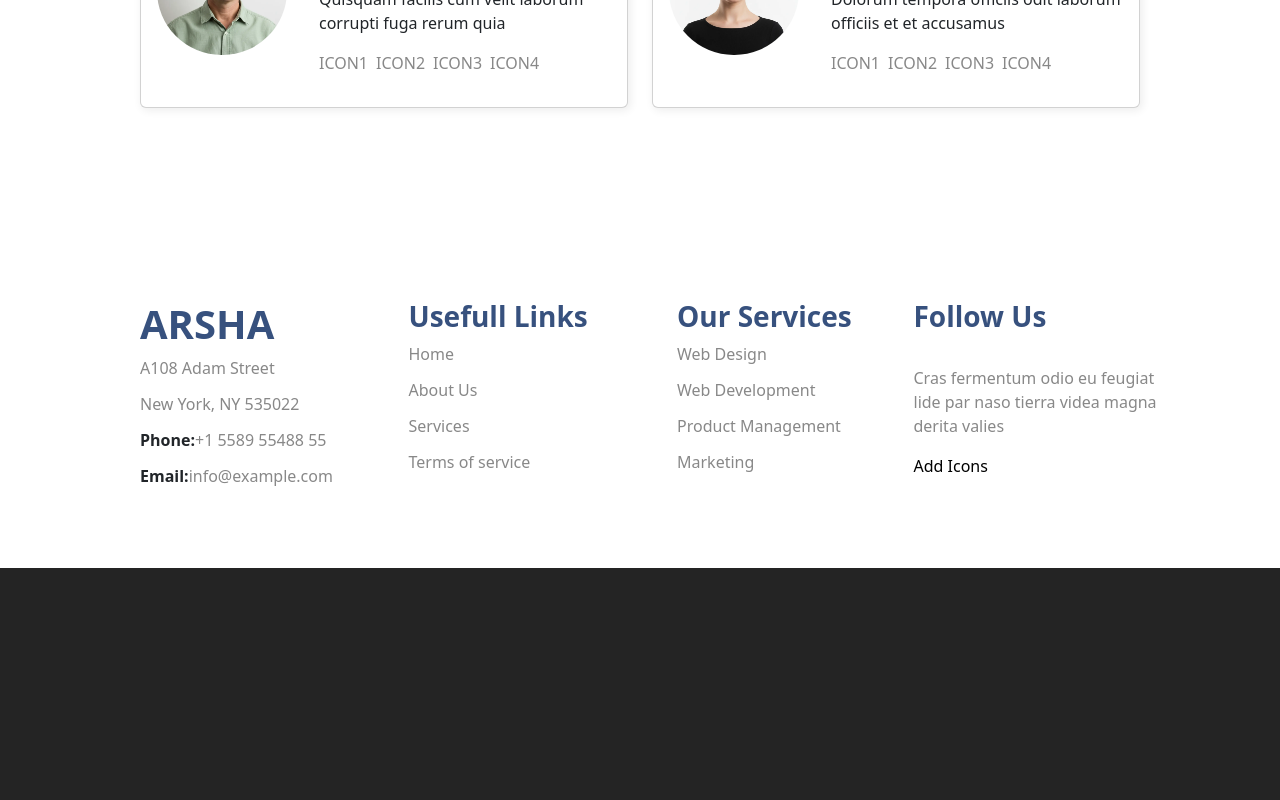
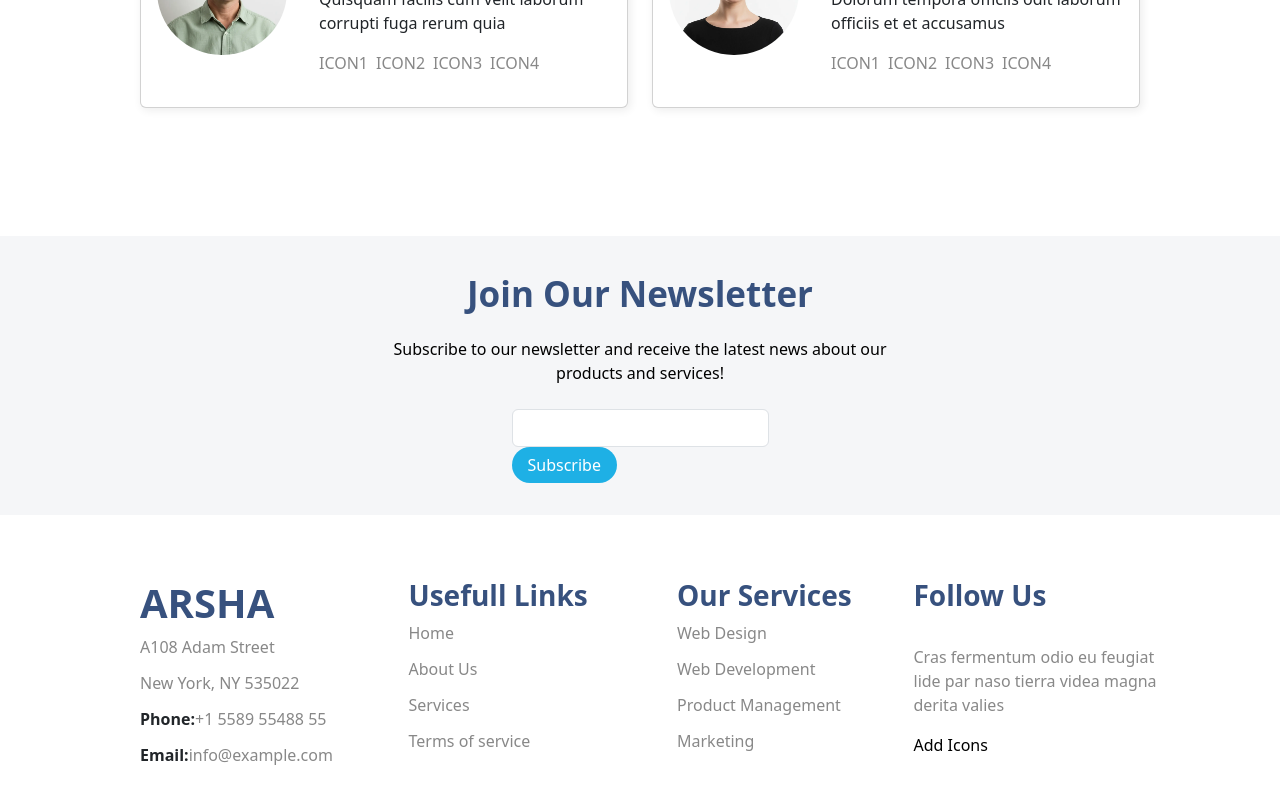
Before and after one commit to meenado89/MERN, a React (Vite) app: page /Team in a window 1280 px wide. Shown: the part 682-1482 px from the top of the page. Before the commit the page ends 1250 px from the top, so only its background shows below. Built offline with nearby package versions, Linux system fonts and the light colour scheme; some icons are missing.

Commit message:
Refactors footer structure and removes unused code
Reorganizes the footer component to improve maintainability and consistency. Moves the newsletter section from Blog to Footer and adjusts layout. Comments out unused code in Blog for potential future use. Updates CSS for better alignment.

```diff
--- a/src/components/Blog.jsx
+++ b/src/components/Blog.jsx
@@ -18,17 +18,17 @@ import { Link } from "react-router-dom";
 import { contextProvider } from "../Context/AuthProvider";
 
 const Blog = () => {
-  const { a } = useContext(contextProvider);
+  // const { a } = useContext(contextProvider);
 
-  const looping = () => {
-    for (let i = 0; i <= a.length - 1; i++) {
-      console.log(a[i]);
-    }
-  };
+  // const looping = () => {
+  //   for (let i = 0; i <= a.length - 1; i++) {
+  //     console.log(a[i]);
+  //   }
+  // };
 
-  useEffect(() => {
-    looping();
-  }, []);
+  // useEffect(() => {
+  //   looping();
+  // }, []);
   return (
     <div className="blog-section">
       <section className="blog-Main">
@@ -339,33 +339,7 @@ const Blog = () => {
           </div>
         </div>
       </div>
-      <footer>
-        <header className="news-letter">
-          <div className="heading-footer text-center">
-            <p className="footer-heading">Join Our Newsletter</p>
-            <span>
-              Subscribe to our newsletter and receive the latest news about our
-              products and services!
-            </span>
-          </div>
-          <div className="sub-container">
-            <form>
-              <div className="Nmail">
-                <label htmlFor="email-field" className="form-label"></label>
-                <input
-                  type="email"
-                  id="email-field"
-                  name="email"
-                  className="form-control"
-                />
-              </div>
-              <div className="sub-btn">
-                <button className="News-sub">Subscribe</button>
-              </div>
-            </form>
-          </div>
-        </header>
-      </footer>
+
     </div>
   );
 };
--- a/src/components/Footer.jsx
+++ b/src/components/Footer.jsx
@@ -1,12 +1,43 @@
 import "./Home.css";
 //For Bootstrap
 import "bootstrap/dist/css/bootstrap.min.css";
-import {Link} from 'react-router-dom'
+import { Link } from "react-router-dom";
 
 const Footer = () => {
   return (
     <>
-    <div className="container-fluid" >
+      {/* TOP FOOTER */}
+
+      <footer>
+        <header className="news-letter">
+          <div className="heading-footer text-center">
+            <p className="footer-heading">Join Our Newsletter</p>
+            <span>
+              Subscribe to our newsletter and receive the latest news about our
+              products and services!
+            </span>
+          </div>
+          <div className="sub-container">
+            <form>
+              <div className="Nmail">
+                <label htmlFor="email-field" className="form-label"></label>
+                <input
+                  type="email"
+                  id="email-field"
+                  name="email"
+                  className="form-control"
+                />
+              </div>
+              <div className="sub-btn">
+                <button className="News-sub">Subscribe</button>
+              </div>
+            </form>
+          </div>
+        </header>
+      </footer>
+
+      {/* BOTTOM FOOTER */}
+      <div className="container-fluid">
         <section className="top-footer">
           {/* section 1 */}
           <div className="footer-container">
@@ -14,7 +45,8 @@ const Footer = () => {
               <h1>ARSHA</h1>
               <li>A108 Adam Street</li>
               <li>New York, NY 535022</li>
-            <li><b className="text-dark">Phone:</b>
+              <li>
+                <b className="text-dark">Phone:</b>
                 +1 5589 55488 55
               </li>
               <li>
@@ -34,7 +66,6 @@ const Footer = () => {
             </ul>
           </div>
 
-
           {/* SECTION 3 */}
           <div className="footer-container">
             <ul>
@@ -46,21 +77,19 @@ const Footer = () => {
             </ul>
           </div>
 
-
           {/* SECTION 4 */}
           <div className="footer-container">
             <h3>Follow Us</h3>
             <br />
-      <p>Cras fermentum odio eu feugiat lide par naso tierra
-        videa magna derita valies
+            <p>
+              Cras fermentum odio eu feugiat lide par naso tierra videa magna
+              derita valies
             </p>
-      <div className="icons">
-        Add Icons
-      </div>
+            <div className="icons">Add Icons</div>
           </div>
         </section>
       </div>
     </>
-  )
-}
+  );
+};
 export default Footer;
--- a/src/components/Home.css
+++ b/src/components/Home.css
@@ -320,7 +320,7 @@ a:hover {
   padding-bottom: 3rem;
 }
 .visible{position: relative;
-  left: 220px;
+  left: 200px;
   bottom:35px;
 }
 .showbtn{
```
Lines whose indentation alone changed are shown as unchanged.
